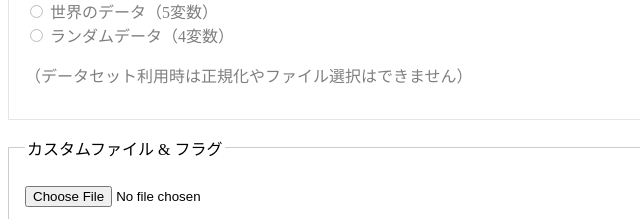
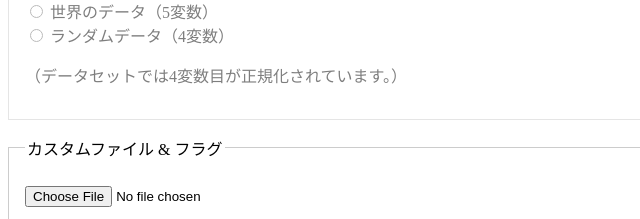
Before and after one commit to sawa-sa/data-visualizer, a plain HTML site: page index.html in a window 1280 px wide. Shown: the part 311-530 px from the top of the page, 0-640 px from the left. Drawn offline with Linux system fonts and the light colour scheme.

Commit message:
Update index.html

```diff
--- a/index.html
+++ b/index.html
@@ -105,7 +105,7 @@
         <input type="radio" name="dataset" value="dataset5" />
         ランダムデータ（4変数）
       </label>
-      <p>（データセット利用時は正規化やファイル選択はできません）</p>
+      <p>（データセットでは4変数目が正規化されています。）</p>
     </fieldset>
 
     <!-- C) ファイルアップロード + 正規化フラグ -->
```
